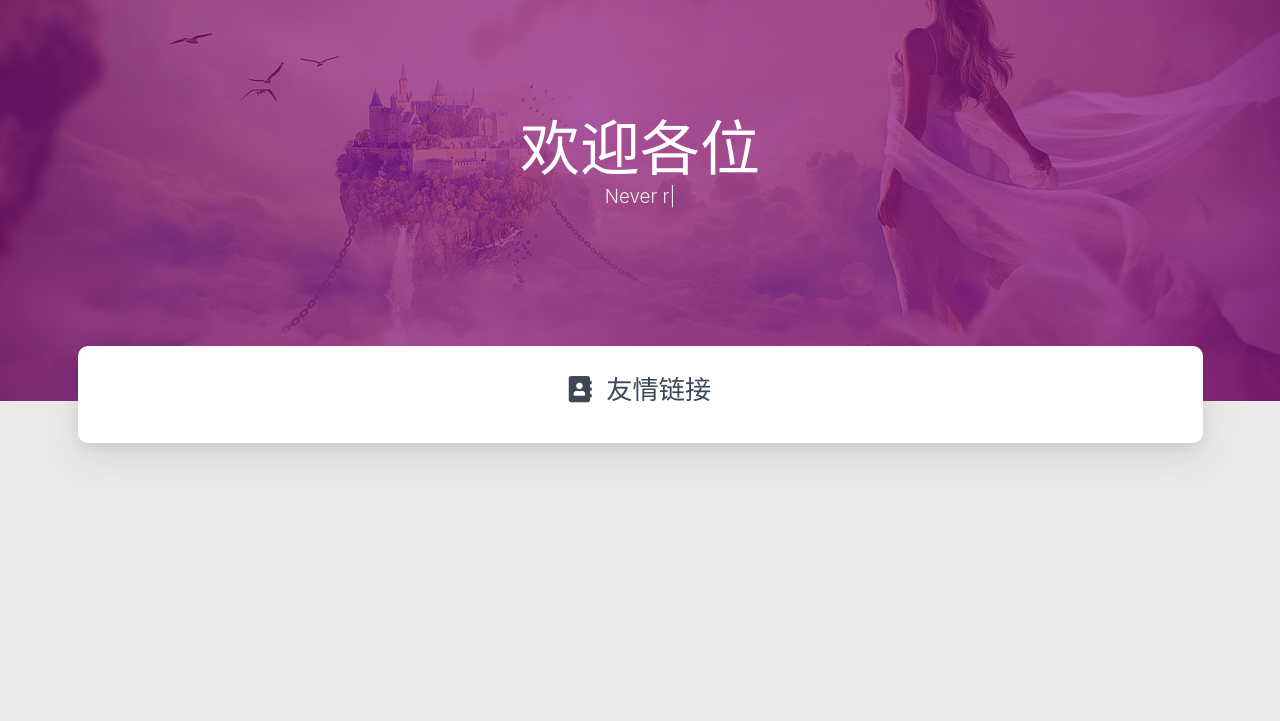
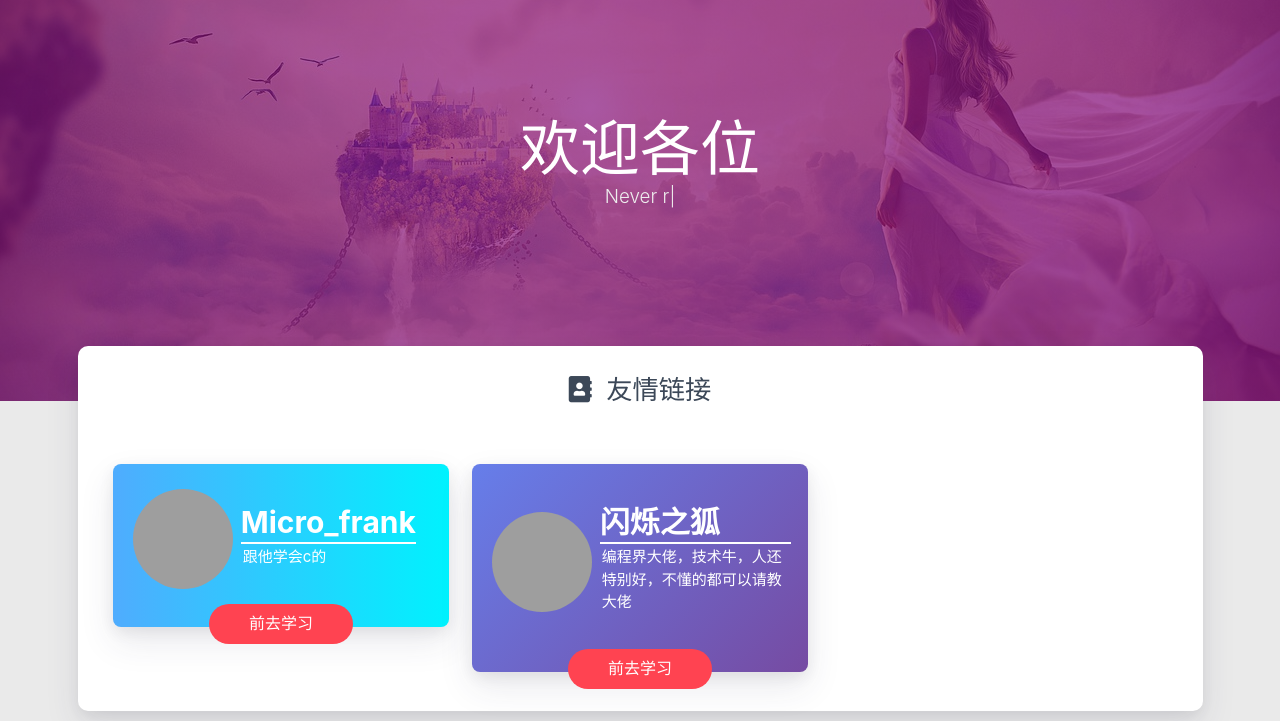
Before and after one commit to 1hankay/1hankay.github.io, a plain HTML site: page friends/index.html in a window 1280 px wide. Shown: the part 79-800 px from the top of the page. Drawn offline with nearby package versions, Linux system fonts and the light colour scheme; some packages are replaced by stand-ins of ours; no server answers; grey boxes are pictures that could not be loaded; a script that the page names is missing.

Commit message:
Site updated: 2024-08-05 22:34:06

```diff
--- a/friends/index.html
+++ b/friends/index.html
@@ -545,6 +545,53 @@
                 </div>
                 <article id="friends-link">
 
+
+                    <div class="row tags-posts friend-all">
+
+
+                        <div class="col s12 m6 l4 friend-div" data-aos="zoom-in-up">
+                            <div class="card frind-card1">
+                                <div class="frind-ship">
+                                    <div class="title">
+                                        <img src="https://i2.hdslb.com/bfs/face/f13f5162c17656b3adc3de0cba70d8d89890e303.jpg@240w_240h_1c_1s_!web-avatar-space-header.avif" alt="img">
+                                        <div>
+                                            <h1 class="friend-name">Micro_frank</h1>
+                                            <p style="position: relative;top: -35px;">跟他学会c的</p>
+                                        </div>
+                                    </div>
+                                    <div class="friend-button">
+                                        <a href="https://space.bilibili.com/19658621" target="_blank"
+                                            class="button button-glow button-rounded button-caution">
+                                            前去学习
+                                        </a>
+                                    </div>
+                                </div>
+                            </div>
+                        </div>
+
+
+                        <div class="col s12 m6 l4 friend-div" data-aos="zoom-in-up">
+                            <div class="card frind-card2">
+                                <div class="frind-ship">
+                                    <div class="title">
+                                        <img src="http://image.luokangyuan.com/4027734.jpeg" alt="img">
+                                        <div>
+                                            <h1 class="friend-name">闪烁之狐</h1>
+                                            <p style="position: relative;top: -35px;">编程界大佬，技术牛，人还特别好，不懂的都可以请教大佬</p>
+                                        </div>
+                                    </div>
+                                    <div class="friend-button">
+                                        <a href="https://blinkfox.github.io/" target="_blank"
+                                            class="button button-glow button-rounded button-caution">
+                                            前去学习
+                                        </a>
+                                    </div>
+                                </div>
+                            </div>
+                        </div>
+
+                    </div>
+
                 </article>
             </div>
         </div>
@@ -618,7 +665,7 @@
                    fixed='true'
                    autoplay='false'
                    theme='#42b983'
-                   loop='none'
+                   loop='all'
                    order='list'
                    preload='auto'
                    volume='0.7'
```
Also changed, not shown: 2024/08/05/我的第一篇博客/index.html (+1 -1 lines), 404/index.html (+1 -1 lines), about/index.html (+1 -1 lines), archives/2024/08/index.html (+1 -1 lines), archives/2024/index.html (+1 -1 lines), archives/index.html (+1 -1 lines), categories/index.html (+1 -1 lines), contact/index.html (+1 -1 lines), index.html (+1 -1 lines), tags/index.html (+1 -1 lines), tags/日记/index.html (+1 -1 lines).
